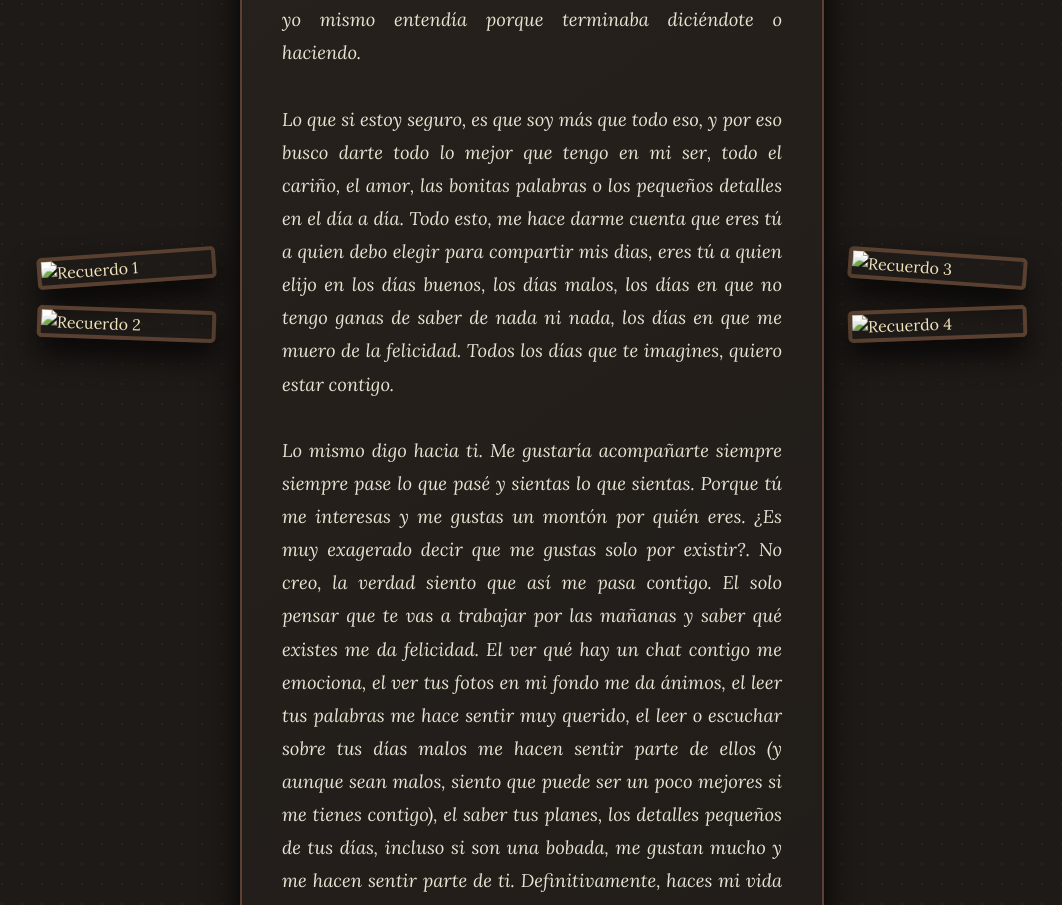
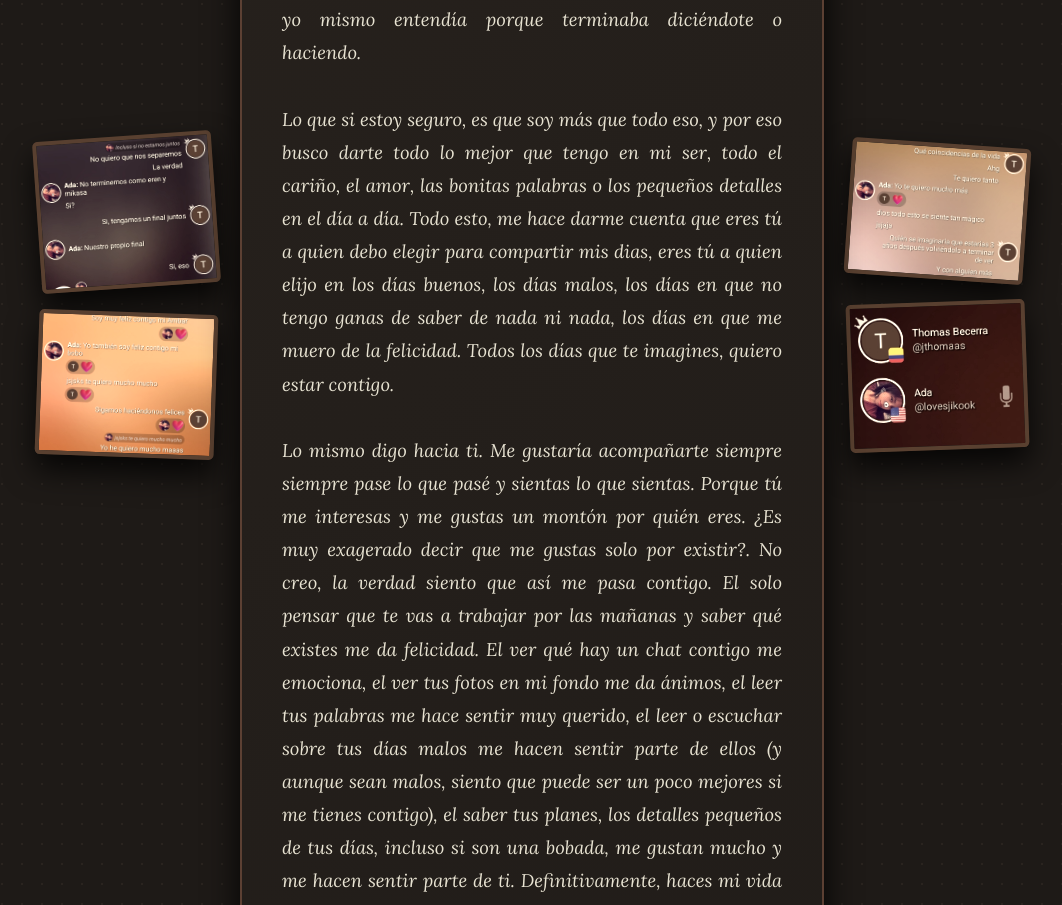
Before and after one commit to ThomasLo7/proposal, a plain HTML site: page propuesta.html in a window 1280 px wide. Shown: the part 1486-2391 px from the top of the page, without its empty margins (108-1170 px from the left). Drawn offline with nearby package versions, Linux system fonts and the light colour scheme; the site is published under a folder, as on GitHub Pages, so addresses that start at the root find nothing.

Commit message:
Update image paths to relative URLs

```diff
--- a/propuesta.html
+++ b/propuesta.html
@@ -158,11 +158,11 @@
 
             <!-- Columna Izquierda: 2 Fotos -->
             <div class="col-12 col-md-3 col-lg-2 d-flex flex-column gap-4 align-items-center mb-5 mb-md-0 fade-in-up delay-1">
-                <img src="/src/ada1.jpeg"
+                <img src="./src/ada1.jpeg"
                      class="foto-lateral rotar-izq"
                      alt="Recuerdo 1">
 
-                <img src="/src/ada2.jpeg"
+                <img src="./src/ada2.jpeg"
                      class="foto-lateral rotar-der-leve"
                      alt="Recuerdo 2">
             </div>
@@ -208,11 +208,11 @@
 
             <!-- Columna Derecha: 2 Fotos -->
             <div class="col-12 col-md-3 col-lg-2 d-flex flex-column gap-4 align-items-center mt-5 mt-md-0 fade-in-up delay-2">
-                <img src="/src/ada3.jpeg"
+                <img src="./src/ada3.jpeg"
                      class="foto-lateral rotar-der"
                      alt="Recuerdo 3">
 
-                <img src="/src/juntos.jpeg"
+                <img src="./src/juntos.jpeg"
                      class="foto-lateral rotar-izq-leve"
                      alt="Recuerdo 4">
             </div>
```
